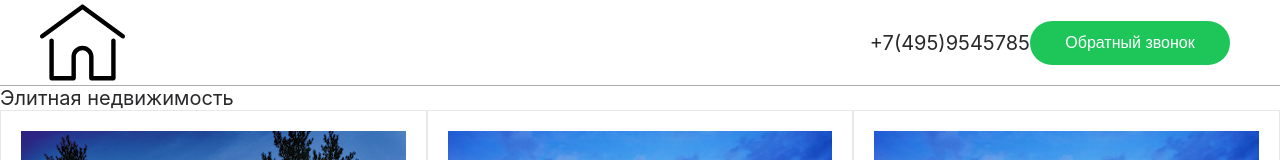
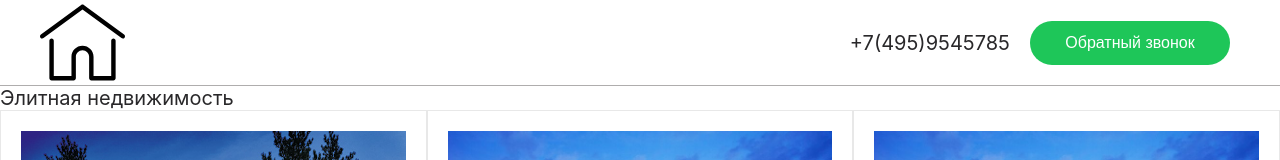
Before and after one commit to gevorg96/Cian, a React (Create React App) app: page / in a window 1280 px wide. Shown: the top 160 px of the page. Built offline with nearby package versions, Linux system fonts and the light colour scheme.

Commit message:
add card styles

```diff
--- a/src/modules/Header/index.js
+++ b/src/modules/Header/index.js
@@ -13,7 +13,7 @@ function Header() {
                     <Logo />
                 </Layout>
                 <Layout jc="flex-end" orientation="row" ai="center">
-                    <Description size="l" color="default">+7(495)9545785</Description>
+                    <Description size="l" margin="right_x2" color="default">+7(495)9545785</Description>
                     <Button bStyle='green' size='m' type='button'>Обратный звонок</Button>
                 </Layout>
             </Layout>
```
